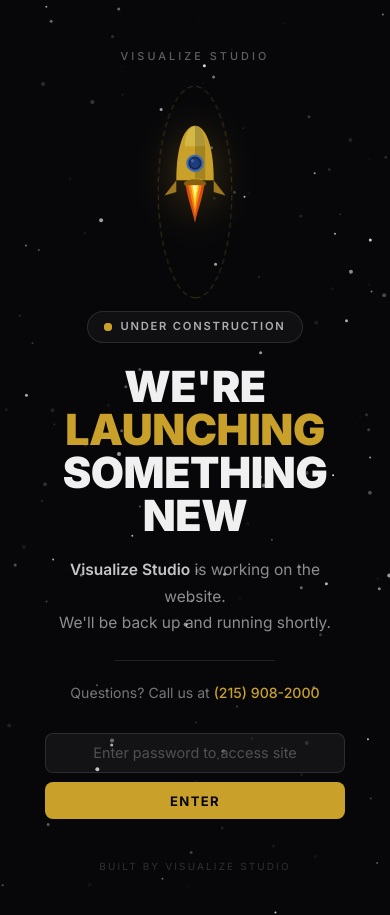
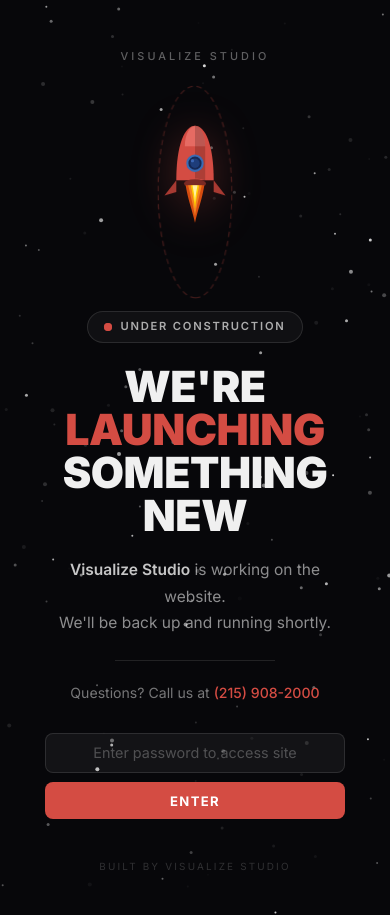
Before and after one commit to visualizeserviceco-alt/website, a React (Vite) app: page / in a window 390 px wide. Built offline with nearby package versions, Linux system fonts and the light colour scheme.

Commit message:
Rebrand maintenance page to red brand colors
Swap all gold/amber accents (#c9a12a, #d4b845) for brand red (#d44c43, #e66b63)
across rocket body, fins, orbit ring, badge dot, LAUNCHING text, phone link,
and Enter button.

https://claude.ai/code/session_01Efsc1J6NofhXjNwoPm6fXb

```diff
--- a/src/index.css
+++ b/src/index.css
@@ -294,8 +294,8 @@ h1, h2, h3, h4, h5, h6 {
 }
 
 @keyframes ucDotPulse {
-  0%, 100% { box-shadow: 0 0 0 0   rgba(201,161,42,0.8); }
-  50%       { box-shadow: 0 0 0 6px rgba(201,161,42,0);   }
+  0%, 100% { box-shadow: 0 0 0 0   rgba(212,76,67,0.8); }
+  50%       { box-shadow: 0 0 0 6px rgba(212,76,67,0);   }
 }
 
 @keyframes ucShake {
@@ -376,7 +376,7 @@ h1, h2, h3, h4, h5, h6 {
   position: relative;
   z-index: 1;
   animation: ucFloat 3.6s ease-in-out infinite;
-  filter: drop-shadow(0 6px 22px rgba(201,161,42,0.35));
+  filter: drop-shadow(0 6px 22px rgba(212,76,67,0.35));
 }
 
 .uc-badge {
@@ -399,7 +399,7 @@ h1, h2, h3, h4, h5, h6 {
   width: 8px;
   height: 8px;
   border-radius: 50%;
-  background: #c9a12a;
+  background: #d44c43;
   flex-shrink: 0;
   animation: ucDotPulse 1.8s ease-in-out infinite;
 }
@@ -414,7 +414,7 @@ h1, h2, h3, h4, h5, h6 {
   color: #f0f0f0;
 }
 
-.uc-gold { color: #c9a12a; }
+.uc-gold { color: #d44c43; }
 
 .uc-sub {
   font-size: 0.97rem;
@@ -444,7 +444,7 @@ h1, h2, h3, h4, h5, h6 {
 }
 
 .uc-phone {
-  color: #c9a12a;
+  color: #d44c43;
   text-decoration: none;
   font-weight: 500;
 }
@@ -480,14 +480,14 @@ h1, h2, h3, h4, h5, h6 {
 }
 
 .uc-pw-input::placeholder { color: rgba(240,240,240,0.28); }
-.uc-pw-input:focus        { border-color: rgba(201,161,42,0.5); }
+.uc-pw-input:focus        { border-color: rgba(212,76,67,0.5); }
 
 .uc-pw-btn {
   padding: 0.65rem;
   border-radius: 8px;
   border: none;
-  background: #c9a12a;
-  color: #07070a;
+  background: #d44c43;
+  color: #fff;
   font-size: 0.82rem;
   font-weight: 700;
   letter-spacing: 0.1em;
@@ -497,7 +497,7 @@ h1, h2, h3, h4, h5, h6 {
   transition: background 0.2s;
 }
 
-.uc-pw-btn:hover { background: #d4b845; }
+.uc-pw-btn:hover { background: #e66b63; }
 
 .uc-pw-error {
   font-size: 0.78rem;
--- a/src/main.jsx
+++ b/src/main.jsx
@@ -55,19 +55,19 @@ function Maintenance({ onUnlock }) {
         <div className="uc-rocket-area" aria-hidden="true">
           <svg className="uc-orbit-ring" viewBox="0 0 300 120" xmlns="http://www.w3.org/2000/svg">
             <ellipse cx="150" cy="60" rx="138" ry="48"
-              fill="none" stroke="rgba(201,161,42,0.22)"
+              fill="none" stroke="rgba(212,76,67,0.28)"
               strokeWidth="1.5" strokeDasharray="7 5" />
           </svg>
           <svg className="uc-rocket-svg" viewBox="0 0 80 140" xmlns="http://www.w3.org/2000/svg">
-            <path d="M40 8 C28 8 18 30 18 72 L62 72 C62 30 52 8 40 8 Z" fill="#c9a12a" />
-            <path d="M40 8 C34 8 28 18 28 32 L52 32 C52 18 46 8 40 8 Z" fill="#d4b845" />
+            <path d="M40 8 C28 8 18 30 18 72 L62 72 C62 30 52 8 40 8 Z" fill="#d44c43" />
+            <path d="M40 8 C34 8 28 18 28 32 L52 32 C52 18 46 8 40 8 Z" fill="#e66b63" />
             <path d="M52 32 L52 72 C47 70 40 70 40 70 L40 8 C46 8 52 18 52 32 Z" fill="rgba(0,0,0,0.18)" />
             <circle cx="40" cy="52" r="9"   fill="#152855" stroke="#3a6cb5" strokeWidth="2.5" />
             <circle cx="40" cy="52" r="5.5" fill="#1e3d7a" />
             <circle cx="37" cy="49" r="2"   fill="#4a7dd5" opacity="0.65" />
-            <path d="M18 72 L4  90 L18 86 Z" fill="#a07820" />
-            <path d="M62 72 L76 90 L62 86 Z" fill="#a07820" />
-            <ellipse cx="40" cy="76" rx="13" ry="5" fill="#8a6010" />
+            <path d="M18 72 L4  90 L18 86 Z" fill="#a83a32" />
+            <path d="M62 72 L76 90 L62 86 Z" fill="#a83a32" />
+            <ellipse cx="40" cy="76" rx="13" ry="5" fill="#7a2a24" />
             <path d="M29 78 C32 96 37 108 40 122 C43 108 48 96 51 78 Z" fill="#e05010" opacity="0.95" />
             <path d="M32 78 C35 92 38 102 40 114 C42 102 45  92 48 78 Z" fill="#f08020" />
             <path d="M35 78 C37 88 39  96 40 106 C41  96 43  88 45 78 Z" fill="#ffcc00" />
```
